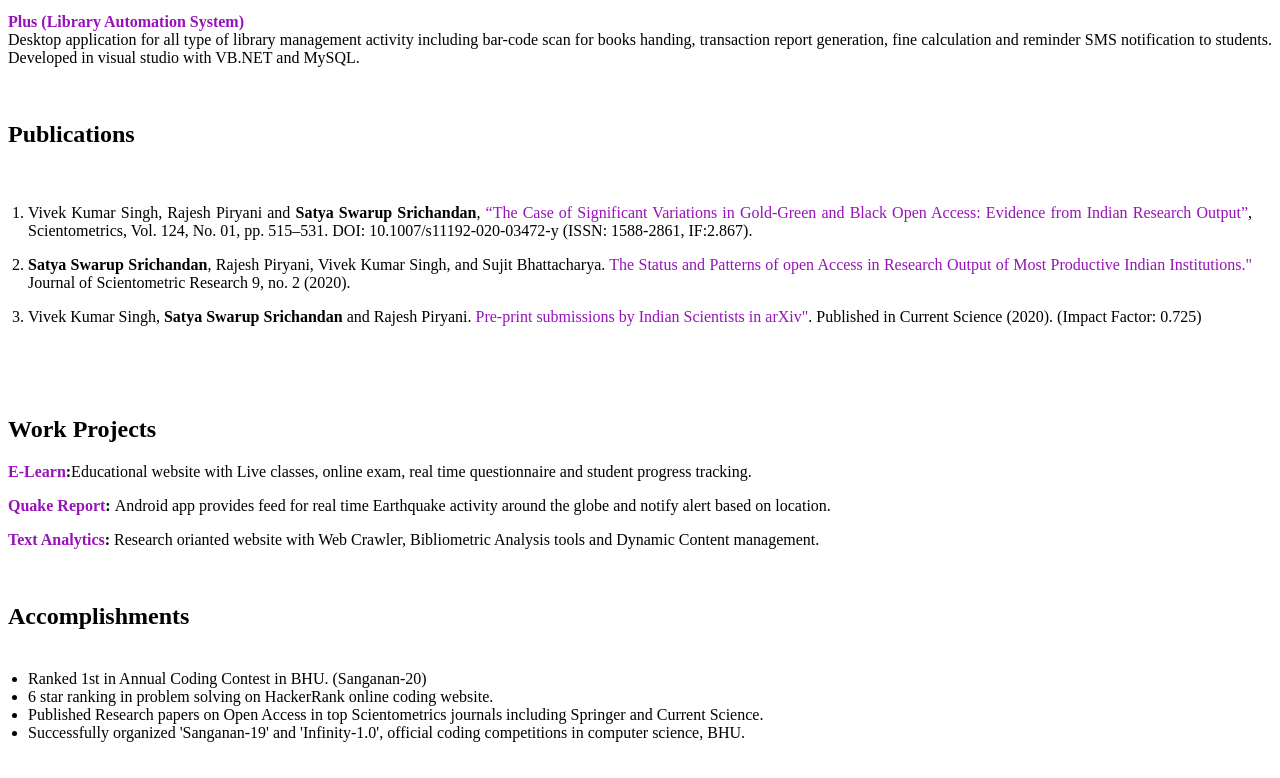
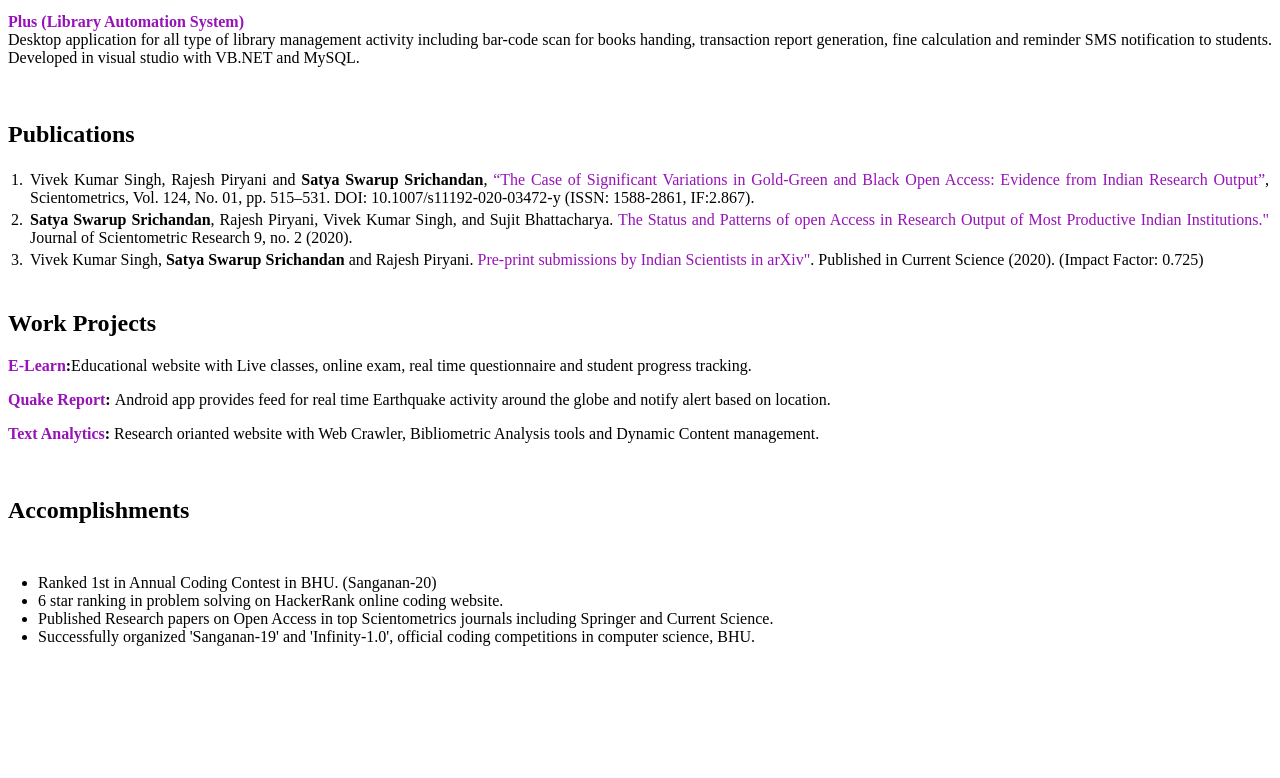
Before and after one commit to satyaswarup98/satyaswarup98.github.io, a plain HTML site: page index.html in a window 1280 px wide. Shown: the part 773-1551 px from the top of the page. After the commit the page ends 1465 px from the top, so only its background shows below. Drawn offline with Linux system fonts and the light colour scheme; a web font is replaced by a local one.

Commit message:
Update index.html

```diff
--- a/index.html
+++ b/index.html
@@ -75,16 +75,16 @@ a {
 		generation, fine calculation and reminder SMS notification to students. Developed in visual studio with VB.NET and MySQL.</p>
 	<br>
 	<h2 id="publication">Publications</h2>
-<!-- 	<table>
-		<tr><td align="left" valign="top"><p>1. </p></td><td><p align="justify">Vivek Kumar Singh, Rajesh Piryani and <b>Satya Swarup Srichandan</b>, <a href="https://link.springer.com/article/10.1007/s11192-020-03472-y">“The Case of Significant Variations in Gold-Green and Black Open Access: Evidence from Indian Research Output”</a>, Scientometrics, Vol. 124, No. 01, pp. 515–531. DOI: 10.1007/s11192-020-03472-y (ISSN: 1588-2861, IF:2.867).</p></td></tr>
-		<tr><td align="left" valign="top"><p>2. </p></td><td><p align="justify"><b>Satya Swarup Srichandan</b>, Rajesh Piryani, Vivek Kumar Singh, and Sujit Bhattacharya.  <a href="http://www.jscires.org/article/349">The Status and Patterns of open Access in Research Output of Most Productive Indian Institutions."</a> Journal of Scientometric Research 9, no. 2 (2020).</p></td></tr>
-		<tr><td align="left" valign="top"><p>3. </p></td><td><p align="justify">Vivek Kumar Singh, <b>Satya Swarup Srichandan</b> and Rajesh Piryani.  <a href="https://www.currentscience.ac.in/Volumes/119/06/0904.pdf">Pre-print submissions by Indian Scientists in arXiv"</a>. Published in Current Science (2020). (Impact Factor: 0.725)</p></td></tr>
-	</table> -->
-	<ol type="1" style="padding:20px;">
+	<table>
+		<tr><td align="left" valign="top"><p style=" min-width:15px;">1. </p></td><td><p align="justify">Vivek Kumar Singh, Rajesh Piryani and <b>Satya Swarup Srichandan</b>, <a href="https://link.springer.com/article/10.1007/s11192-020-03472-y">“The Case of Significant Variations in Gold-Green and Black Open Access: Evidence from Indian Research Output”</a>, Scientometrics, Vol. 124, No. 01, pp. 515–531. DOI: 10.1007/s11192-020-03472-y (ISSN: 1588-2861, IF:2.867).</p></td></tr>
+		<tr><td align="left" valign="top"><p style=" min-width:15px;">2. </p></td><td><p align="justify"><b>Satya Swarup Srichandan</b>, Rajesh Piryani, Vivek Kumar Singh, and Sujit Bhattacharya.  <a href="http://www.jscires.org/article/349">The Status and Patterns of open Access in Research Output of Most Productive Indian Institutions."</a> Journal of Scientometric Research 9, no. 2 (2020).</p></td></tr>
+		<tr><td align="left" valign="top"><p style=" min-width:15px;">3. </p></td><td><p align="justify">Vivek Kumar Singh, <b>Satya Swarup Srichandan</b> and Rajesh Piryani.  <a href="https://www.currentscience.ac.in/Volumes/119/06/0904.pdf">Pre-print submissions by Indian Scientists in arXiv"</a>. Published in Current Science (2020). (Impact Factor: 0.725)</p></td></tr>
+	</table>
+<!-- 	<ol type="1" style="padding:20px;">
 		<li><p align="justify">Vivek Kumar Singh, Rajesh Piryani and <b>Satya Swarup Srichandan</b>, <a href="https://link.springer.com/article/10.1007/s11192-020-03472-y">“The Case of Significant Variations in Gold-Green and Black Open Access: Evidence from Indian Research Output”</a>, Scientometrics, Vol. 124, No. 01, pp. 515–531. DOI: 10.1007/s11192-020-03472-y (ISSN: 1588-2861, IF:2.867).</p></li>
 		<li><p align="justify"><b>Satya Swarup Srichandan</b>, Rajesh Piryani, Vivek Kumar Singh, and Sujit Bhattacharya.  <a href="http://www.jscires.org/article/349">The Status and Patterns of open Access in Research Output of Most Productive Indian Institutions."</a> Journal of Scientometric Research 9, no. 2 (2020).</p></lir>
 		<li><p align="justify">Vivek Kumar Singh, <b>Satya Swarup Srichandan</b> and Rajesh Piryani.  <a href="https://www.currentscience.ac.in/Volumes/119/06/0904.pdf">Pre-print submissions by Indian Scientists in arXiv"</a>. Published in Current Science (2020). (Impact Factor: 0.725)</p></li>
-	</ol>
+	</ol> -->
 	<br>
 
 	<h2 id="work">Work Projects</h2>
@@ -93,7 +93,7 @@ a {
 	<p align="justify"><b><a href="http://textanalytics.in/">Text Analytics</a>: </b>Research orianted website with Web Crawler, Bibliometric Analysis tools and Dynamic Content management.</p>
 	<br>
 	<h2 id="acc">Accomplishments</h2>
-	<ul style="padding:20px;">
+	<ul style="padding:30px;">
 		<li>Ranked 1st in Annual Coding Contest in BHU. (Sanganan-20)</li>
 		<li>6 star ranking in problem solving on HackerRank online coding website.</li>
 		<li>Published Research papers on Open Access in top Scientometrics journals including Springer and Current Science.</li>
```
